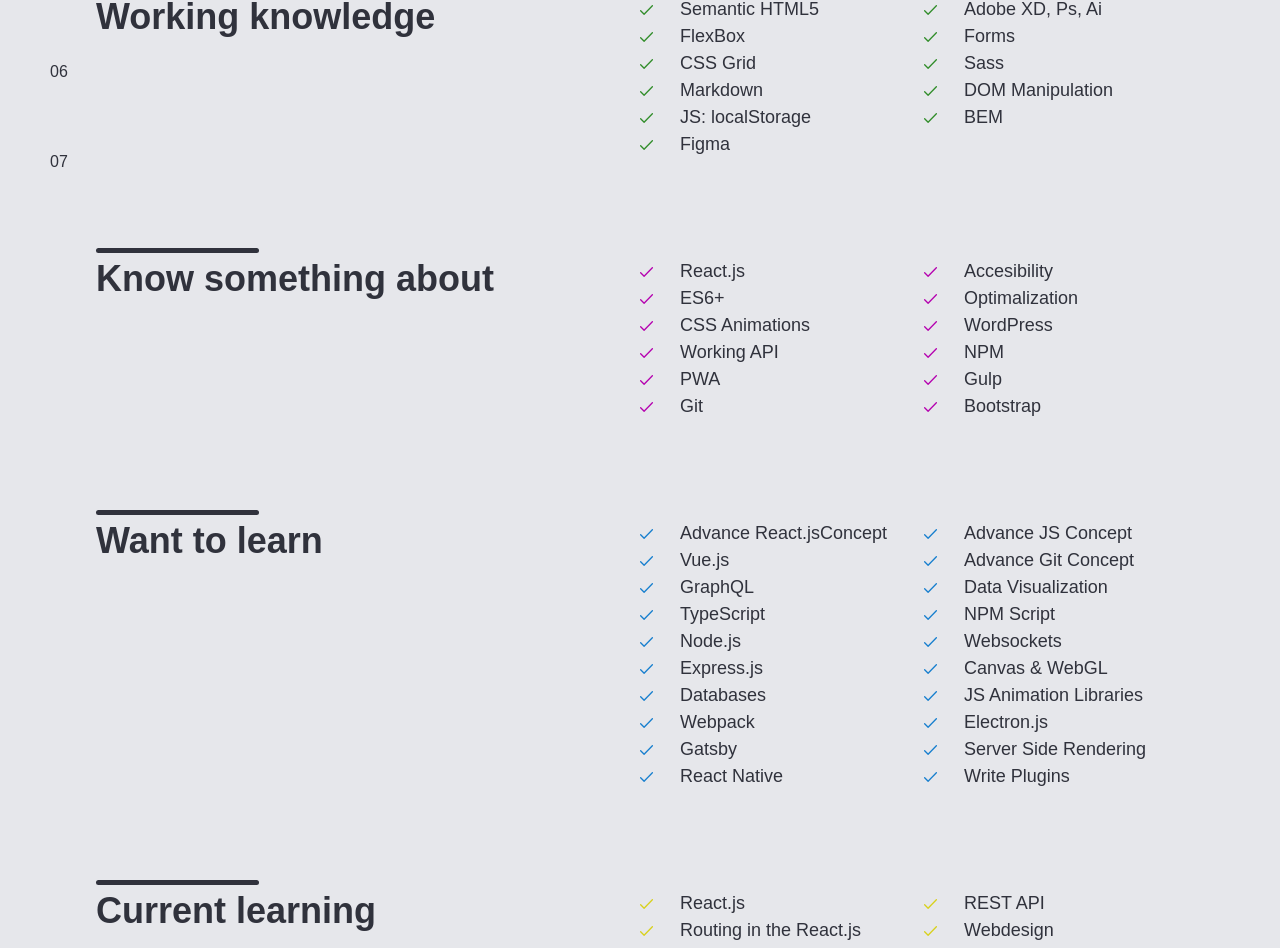
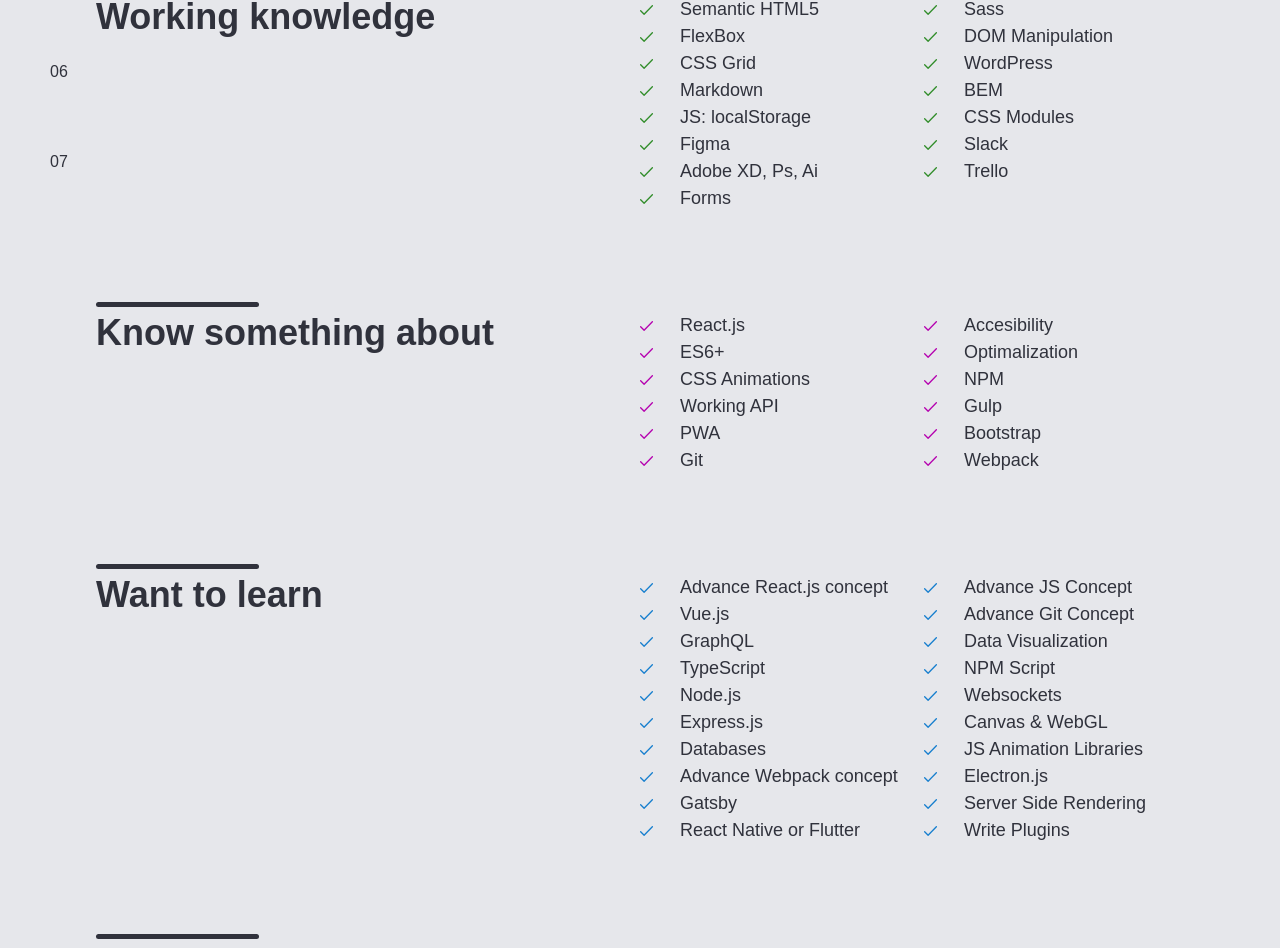
Before and after one commit to KrzysztofGrudzien/krzysztofgrudzien, a React (Create React App) app: page /skills in a window 1280 px wide. Shown: the part 494-1442 px from the top of the page. Built offline with nearby package versions, Linux system fonts and the light colour scheme; a web font is replaced by a local one.

Commit message:
feat(component): add new skills

```diff
--- a/src/pages/Skills.js
+++ b/src/pages/Skills.js
@@ -12,7 +12,11 @@
     { name: "Forms" },
     { name: "Sass" },
     { name: "DOM Manipulation" },
-    { name: "BEM" }
+    { name: "WordPress" },
+    { name: "BEM" },
+    { name: "CSS Modules" },
+    { name: "Slack" },
+    { name: "Trello" },
 ]
 
 const listKnowSomething = [
@@ -24,23 +28,23 @@
     { name: "Git" },
     { name: "Accesibility" },
     { name: "Optimalization" },
-    { name: "WordPress" },
     { name: "NPM" },
     { name: "Gulp" },
-    { name: "Bootstrap" }
+    { name: "Bootstrap" },
+    { name: "Webpack" }
 ]
 
 const listToLearn = [
-    { name: "Advance React.jsConcept" },
+    { name: "Advance React.js concept" },
     { name: "Vue.js" },
     { name: "GraphQL" },
     { name: "TypeScript" },
     { name: "Node.js" },
     { name: "Express.js" },
     { name: "Databases" },
-    { name: "Webpack" },
+    { name: "Advance Webpack concept" },
     { name: "Gatsby" },
-    { name: "React Native" },
+    { name: "React Native or Flutter" },
     { name: "Advance JS Concept" },
     { name: "Advance Git Concept" },
     { name: "Data Visualization" },
@@ -55,13 +59,11 @@
 
 const listCurrentLearning = [
     { name: "React.js" },
-    { name: "Routing in the React.js" },
     { name: "CSS Animations" },
     { name: "ES6+" },
     { name: "REST API" },
     { name: "Webdesign" },
     { name: "UX/UI" },
-    { name: "Git - group working" },
 ]
 const Skills = () => {
     const itemsWorkingKnowledge = listWorkingKnowledge.map(item => (
```
